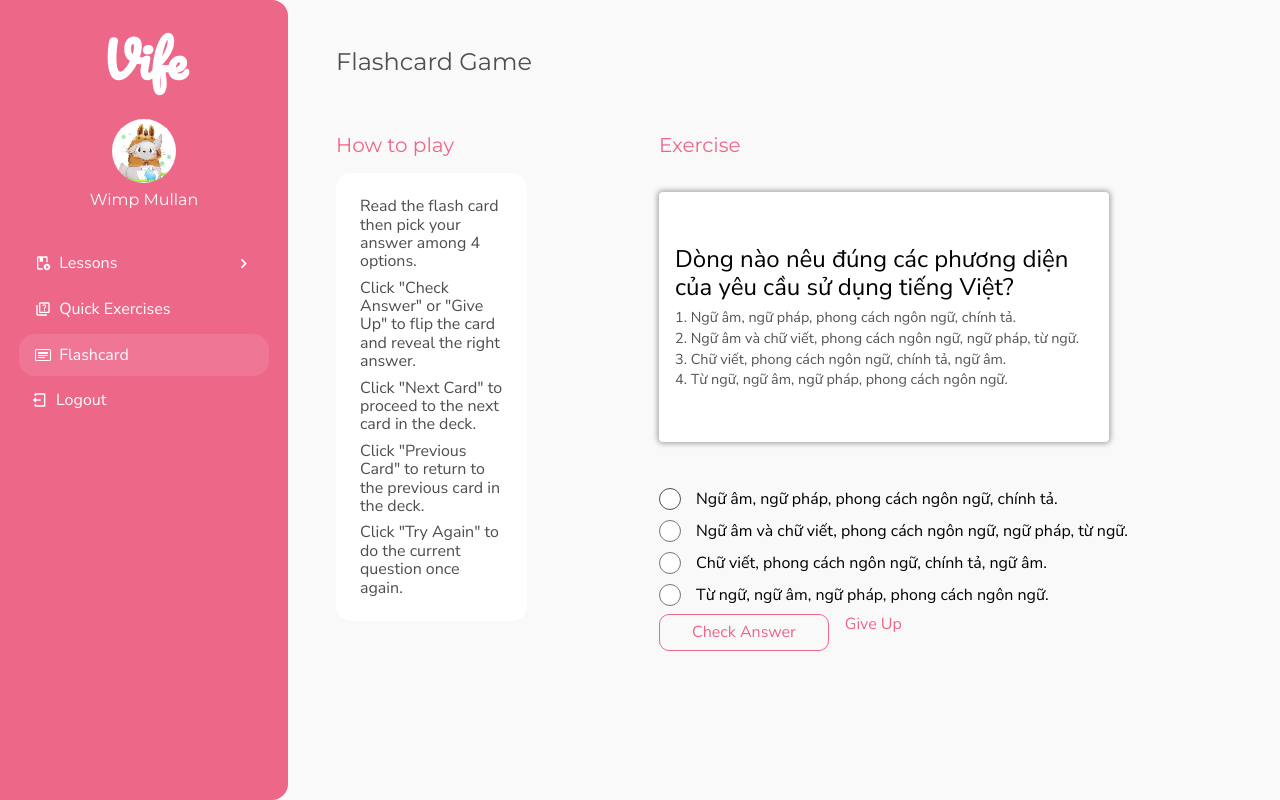
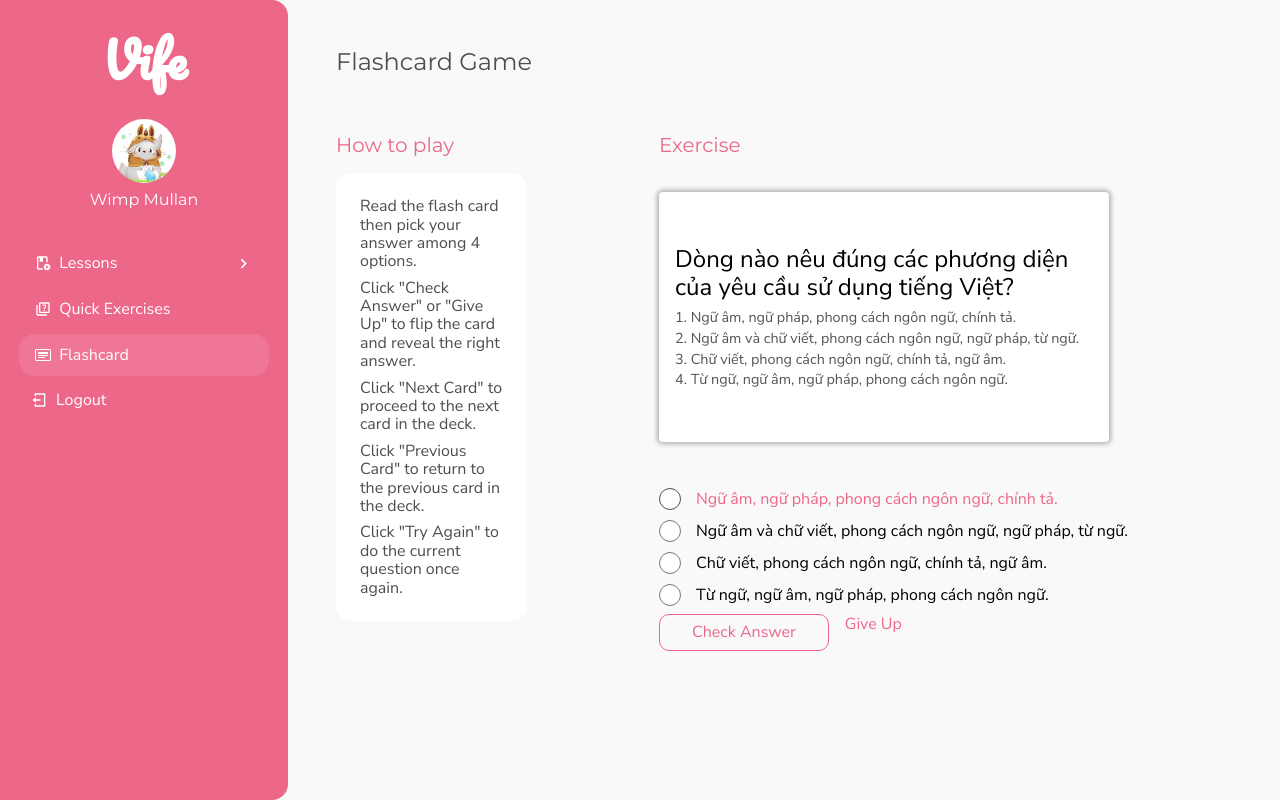
Before and after one commit to MuoiVung/VietnameseForEveryone, a React (Create React App) app: page /flashcard in a window 1280 px wide. In both pictures the pointer is over the element "Ngữ âm, ngữ pháp, phong cách ngôn ngữ, chính tả.". Built offline with nearby package versions, Linux system fonts and the light colour scheme; a web font is replaced by a local one.

Commit message:
Update FlashCard.module.css

```diff
--- a/src/pages/FlashcardPageChill/FlashCard.module.css
+++ b/src/pages/FlashcardPageChill/FlashCard.module.css
@@ -89,6 +89,10 @@
   margin-top: 10px;
 }
 
+.check_box:hover {
+  color: var(--color-primary)
+}
+
 .check_box label {
   display: flex;
   align-items: center;
```
